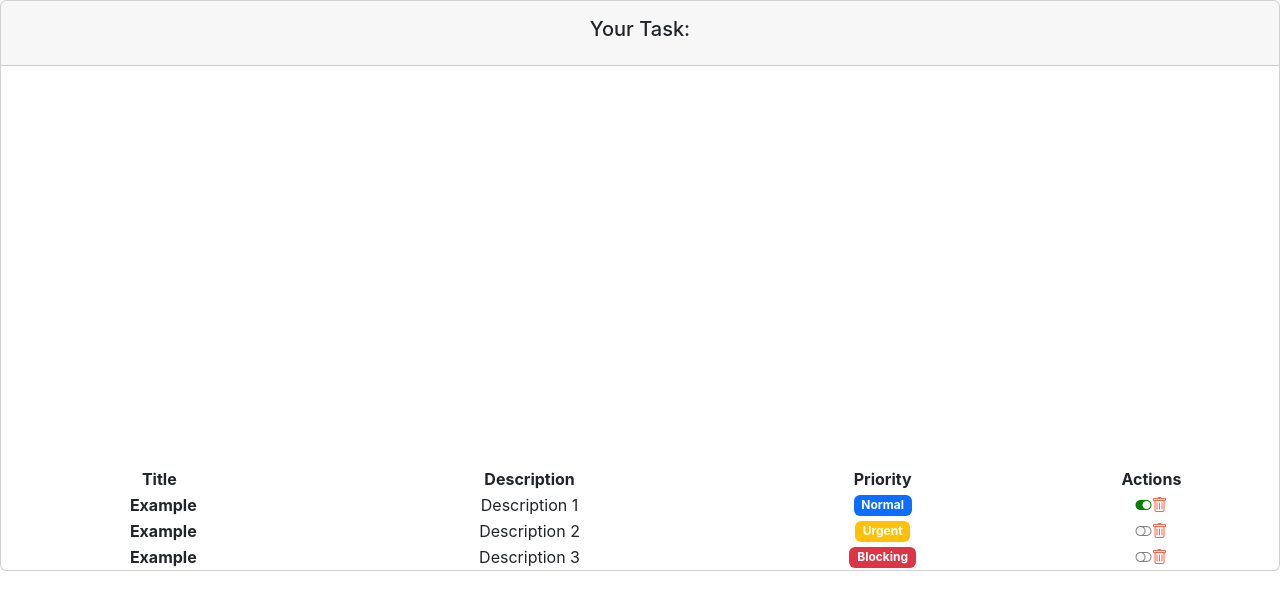
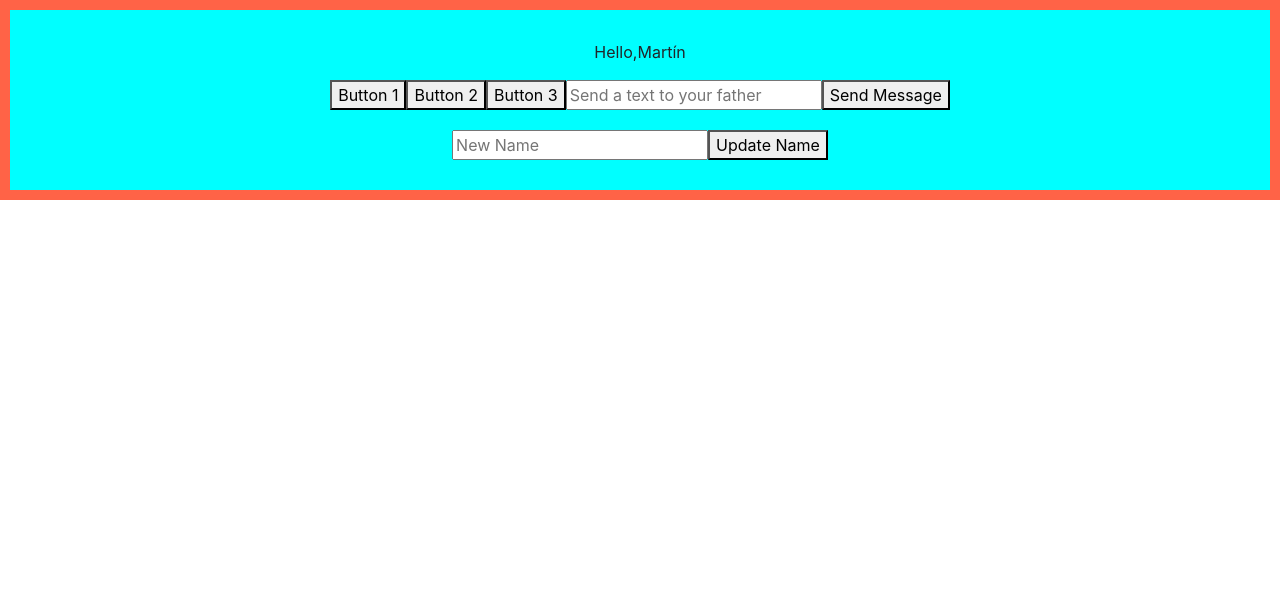
Before and after one commit to hernanguaragna/Open-Bootcamp, a React (Create React App) app in the folder ReactJS/mis-pruebas/hola-mundo/: page / in a window 1280 px wide. Shown: the top 610 px of the page. Built offline with nearby package versions, Linux system fonts and the light colour scheme.

Commit message:
add father and child

```diff
--- a/ReactJS/mis-pruebas/hola-mundo/src/App.js
+++ b/ReactJS/mis-pruebas/hola-mundo/src/App.js
@@ -1,5 +1,6 @@
 // import logo from './logo.svg';
 import './App.css';
+import Father from './components/conteiner/father';
 // import Ejemplo2 from './hooks/Ejemplo2';
 //import Greeting from './components/pures/greeting';
 //import GreetingF from './components/pures/greetingF';
@@ -27,7 +28,9 @@
         {/* <MiComponenteConContexto /> */}
         {/* <GreetingStyled name = "Hernán"></GreetingStyled> */}
       {/* </header> */}
-      <TaskListComponent />
+      {/* Gestion de eventos */}
+      <Father />
+      {/* <TaskListComponent /> */}
     </div>
   );
 }
--- /dev/null
+++ b/ReactJS/mis-pruebas/hola-mundo/src/components/conteiner/father.jsx
@@ -0,0 +1,23 @@
+import React, { useState } from 'react';
+import Child from '../pures/child'
+
+const Father = () => {
+
+    const [name, setName] = useState('Martín');
+
+    function showMessage (text){
+        alert(`Message received: ${text} `)
+    }
+
+    function updateName (newName){
+        setName(newName)
+    }
+
+    return (
+        <div style={{background: 'tomato', padding: '10px'}}>
+            <Child name={name} send={showMessage} update={updateName}></Child>
+        </div>
+    );
+}
+
+export default Father;
--- a/ReactJS/mis-pruebas/hola-mundo/src/components/conteiner/task.list.jsx
+++ b/ReactJS/mis-pruebas/hola-mundo/src/components/conteiner/task.list.jsx
@@ -69,7 +69,7 @@
 						</thead>
 
 						<tbody>
-							{/* TODO iterar sobre una lista de tareas */}
+							{/*iterar sobre una lista de tareas */}
 							{tasks.map((task, index) => {
 								return <TaskComponent key={index} task={task}></TaskComponent>;
 							})}
--- /dev/null
+++ b/ReactJS/mis-pruebas/hola-mundo/src/components/pures/child.jsx
@@ -0,0 +1,57 @@
+import React, { useRef } from 'react';
+
+const Child = ({ name, send, update }) => {
+
+    const messageRef = useRef('')
+    const nameRef = useRef('')
+
+    function pressButton(){
+        const text = messageRef.current.value;
+        alert(`Text in Input: ${text}`);
+    }
+
+    function pressButtonParams(text){
+        alert(`Text: ${text}`);
+    }
+
+    function submitName(e){
+        e.preventDefault();
+        update(nameRef.current.value);
+    }
+
+    return (
+        <div style={{background: 'cyan', padding: '30px'}}>
+            <p onMouseOver={() => console.log('On Mouse Over')}>
+                Hello,{name}
+            </p>
+            <button onClick={() => console.log('Pressed Button 1')}>
+                Button 1
+            </button>
+            <button onClick={pressButton}>
+                Button 2
+            </button>
+            <button onClick={ () => pressButtonParams('Hello')}>
+                Button 3
+            </button>
+            <input
+                placeholder = 'Send a text to your father'
+                onFocus={() => console.log('Input Focused')}
+                onChange={(e) => console.log('Input changed:', e.target.value)}
+                onCopy={() => console.log('Copied text from Input') }
+                ref = {messageRef}
+                 />
+            <button onClick={() => send(messageRef.current.value)}>
+                Send Message
+            </button>
+            <div style={{marginTop: '20px'}}>
+                <form onSubmit={submitName}>
+                    <input ref={nameRef} placeholder='New Name' />
+                    <button type='submit'>Update Name</button>
+                </form>
+
+            </div>
+        </div>
+    );
+}
+
+export default Child;
```
